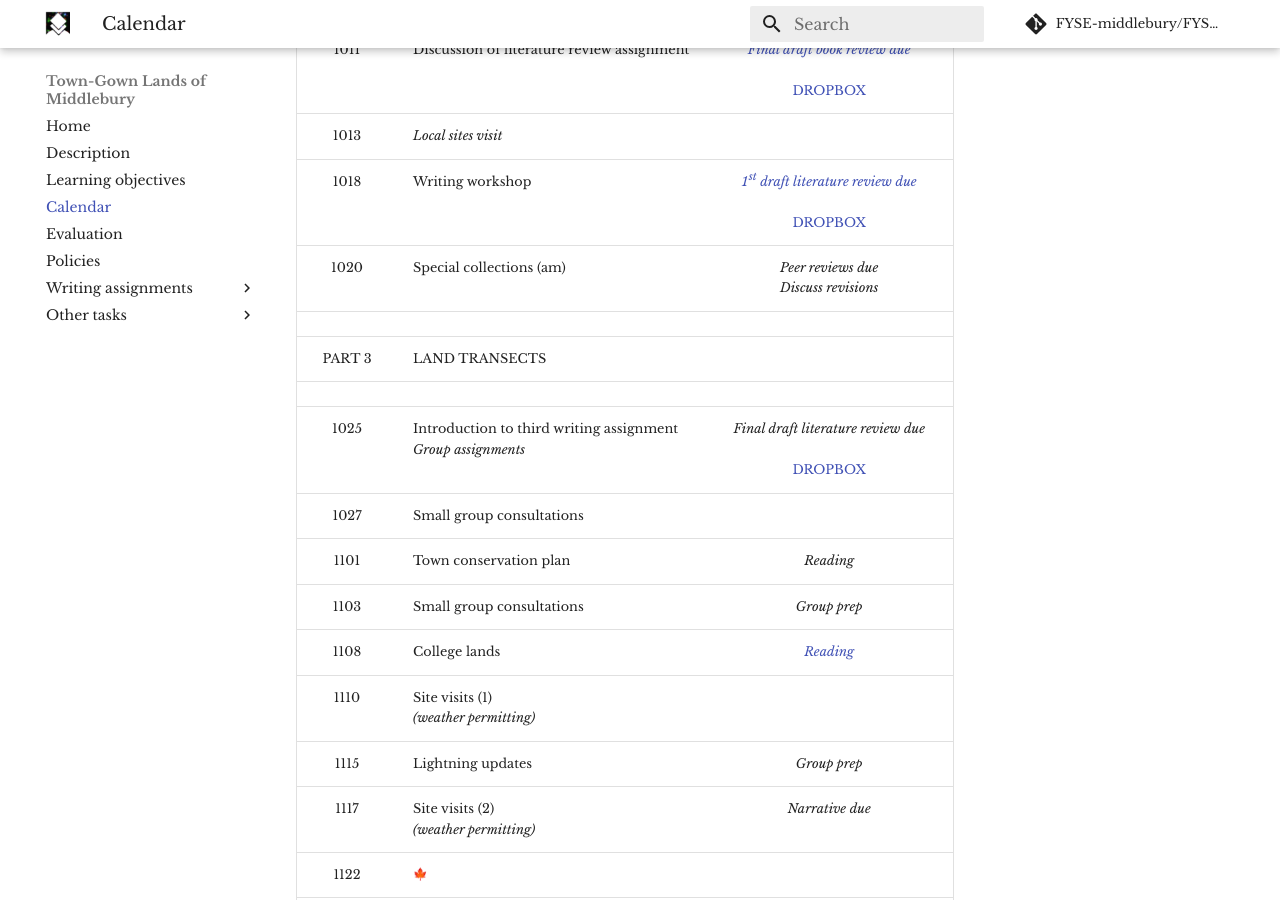
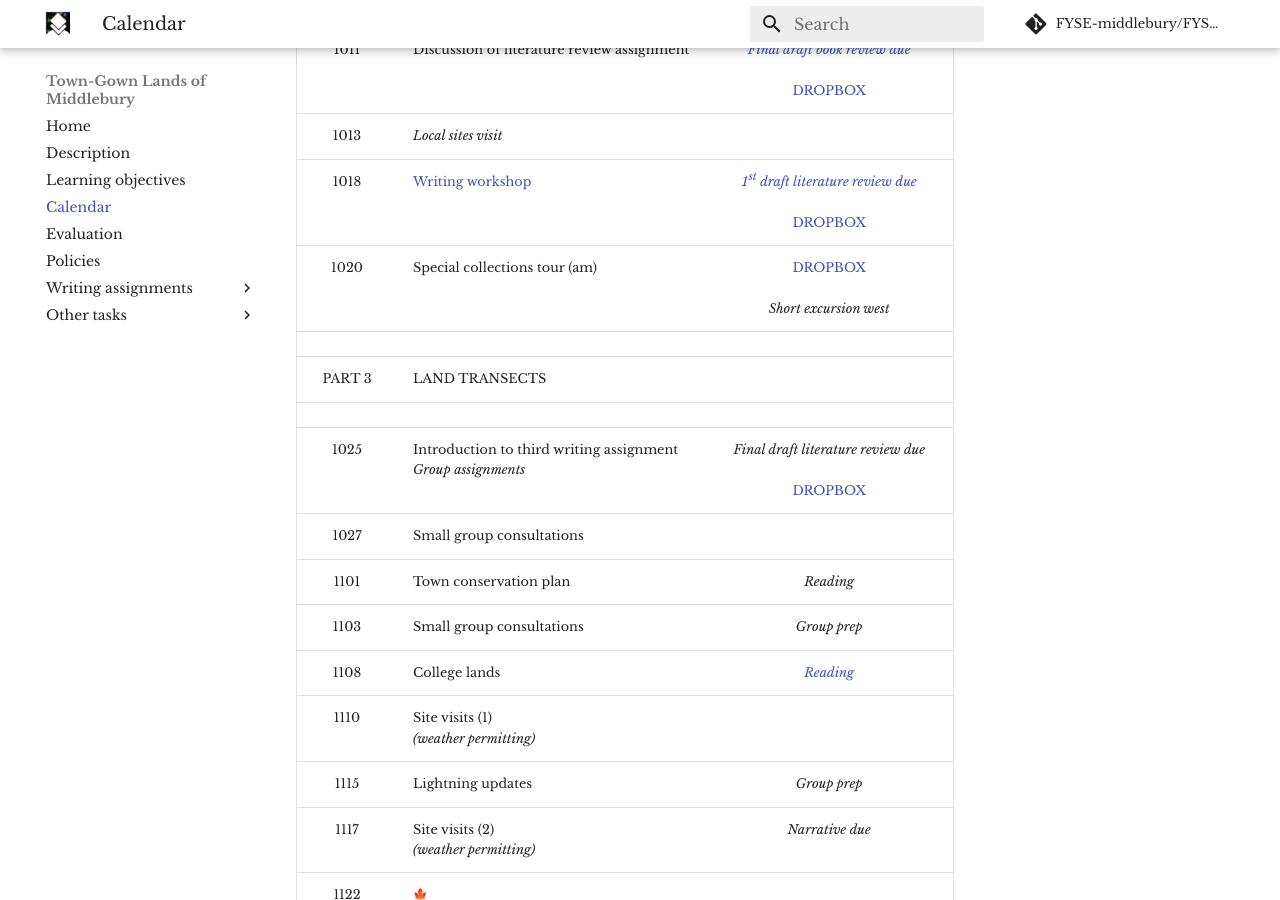
Before and after one commit to FYSE-middlebury/FYSE1020, an MkDocs documentation site: the page built from src/calendar.md, in a window 1280 px wide and 900 px high, scrolled down 1137 px. Built offline with MkDocs 1.6.1 and Material for MkDocs 9.7.7, drawn with Linux system fonts in a browser that asks for light colours; emoji names are drawn with the system emoji font; comment, search, counter and statistics services are not loaded.

Commit message:
writing workshop

```diff
--- a/docs/calendar/index.html
+++ b/docs/calendar/index.html
@@ -551,13 +551,13 @@
 </tr>
 <tr>
 <td align="center">1018</td>
-<td align="left">Writing workshop</td>
+<td align="left"><a href="../writing/lit_review/#writing-workshop">Writing workshop</a></td>
 <td align="center"><a href="../writing/lit_review/"><em>1<sup>st</sup> draft literature review due</em></a><br><br><a href="https://docs.google.com/forms/d/e/1FAIpQLSdbBoL4D65F6851Dt4ZB5HacBuyHnPsNgBkkH6XAG0bchpuiQ/viewform?usp=sf_link" target="_blank">DROPBOX</a></td>
 </tr>
 <tr>
 <td align="center">1020</td>
-<td align="left">Special collections (am)</td>
-<td align="center"><em>Peer reviews due</em><br><em>Discuss revisions</em></td>
+<td align="left">Special collections tour (am)</td>
+<td align="center"><a href="https://docs.google.com/forms/d/e/1FAIpQLSdbBoL4D65F6851Dt4ZB5HacBuyHnPsNgBkkH6XAG0bchpuiQ/viewform?usp=sf_link" target="_blank">DROPBOX</a> <br><br> <em>Short excursion west</em></td>
 </tr>
 <tr>
 <td align="center"></td>
--- a/src/calendar.md
+++ b/src/calendar.md
@@ -22,8 +22,8 @@ _Please note: I will add links for tasks to this calendar as the semester progre
 | | | |
 | 1011 | Discussion of literature review assignment	 | [_Final draft book review due_](writing/review.md#final-draft)<br><br>[DROPBOX][1011]{target=_blank} |
 | 1013 | _Local sites visit_ | |
-| 1018 |  Writing workshop | [_1st draft literature review due_](writing/lit_review.md)<br><br>[DROPBOX][1018]{target=_blank}|
-| 1020 |  Special collections (am) | _Peer reviews due_<br>_Discuss revisions_ |
+| 1018 |  [Writing workshop][101802]| [_1st draft literature review due_](writing/lit_review.md)<br><br>[DROPBOX][1018]{target=_blank} |
+| 1020 |  Special collections tour (am) | [DROPBOX][1018]{target=_blank} <br><br> *Short excursion west* |
 | | | |
 | PART 3        | LAND TRANSECTS |
 | | | |
```
Also changed, not shown: other parts of src/calendar.md (+2 -0 lines), docs/search/search_index.json (+1 -1 lines), docs/sitemap.xml (+12 -12 lines), docs/writing/lit_review/index.html (+16 -6 lines), src/writing/lit_review.md (+28 -11 lines), 1 other file.
